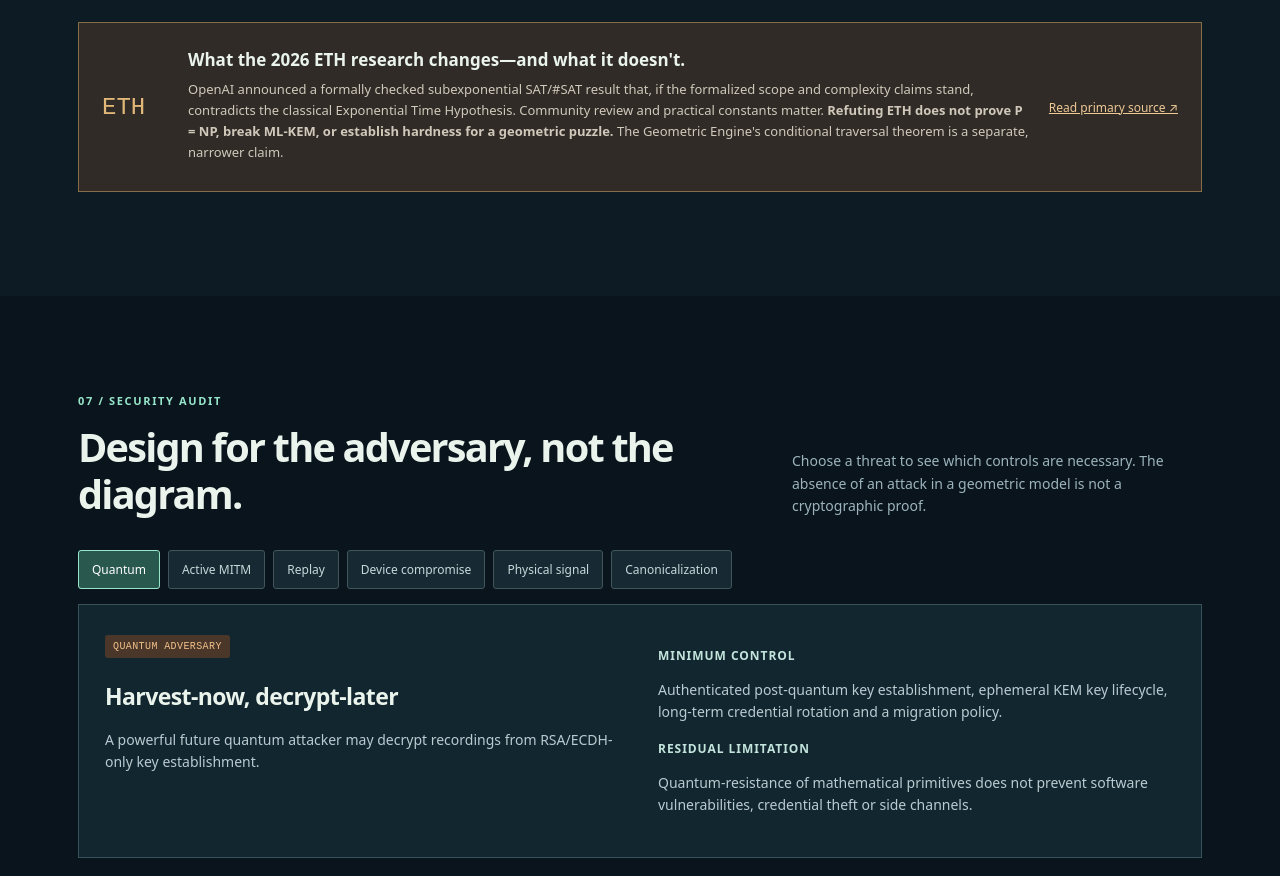
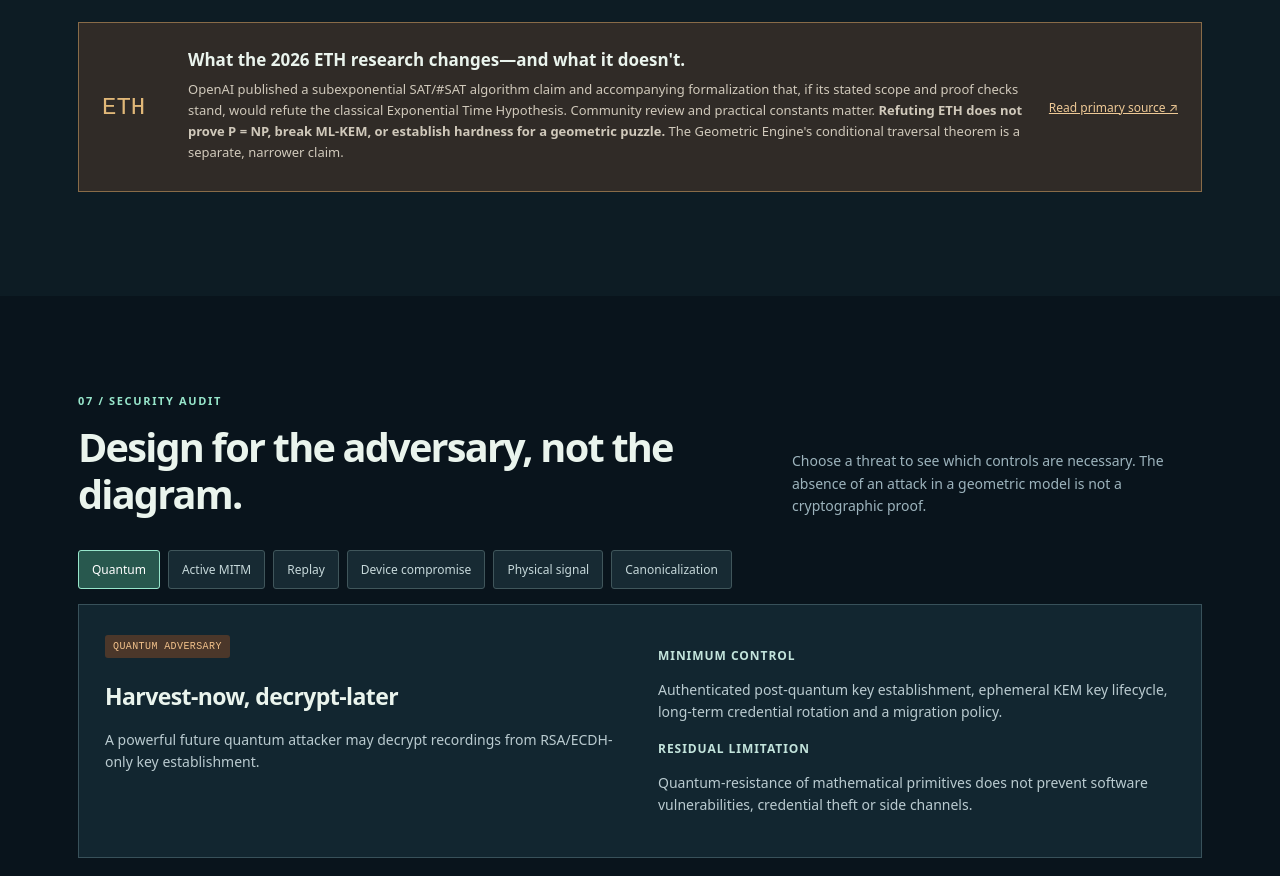
Before and after one commit to BioChainAI/Geometric-Labs, a plain HTML site: page site/geocubit-crypto/index.html in a window 1280 px wide. Shown: the part 6124-7000 px from the top of the page. Drawn offline with Linux system fonts and the light colour scheme.

Commit message:
docs(site): qualify ETH research claim and link primary preprint

```diff
--- a/site/geocubit-crypto/index.html
+++ b/site/geocubit-crypto/index.html
@@ -142,7 +142,7 @@
     <article class="frontier-card"><span class="tag amber">HEURISTIC / COST</span><div class="frontier-icon">∮</div><h3>Forced simulation</h3><p>Commit to sequential geometric state transitions as a possible work-cost or anti-spam mechanism. Fast-forward, precomputation and parallel shortcuts must be investigated.</p><small>Test: work-depth lower bounds, CPU/GPU baselines and quantum speedups.</small></article>
     <article class="frontier-card"><span class="tag amber">EXPERIMENTAL / CHANNEL</span><div class="frontier-icon">∿</div><h3>Longitudinal waves</h3><p>Acoustic carriers may embed authenticated symbols, calibration beacons or auxiliary channel measurements; they remain observable, spoofable, replayable and jammable.</p><small>Test: BER, SNR, replay, multipath and eavesdropper location.</small></article>
   </div>
-  <div class="eth-strip"><span class="eth-glyph">ETH</span><div><h3>What the 2026 ETH research changes—and what it doesn't.</h3><p>OpenAI announced a formally checked subexponential SAT/#SAT result that, if the formalized scope and complexity claims stand, contradicts the classical Exponential Time Hypothesis. Community review and practical constants matter. <strong>Refuting ETH does not prove P = NP, break ML-KEM, or establish hardness for a geometric puzzle.</strong> The Geometric Engine's conditional traversal theorem is a separate, narrower claim.</p></div><a href="https://openai.com/index/building-scientific-understanding-with-academic-communities/">Read primary source ↗</a></div>
+  <div class="eth-strip"><span class="eth-glyph">ETH</span><div><h3>What the 2026 ETH research changes—and what it doesn't.</h3><p>OpenAI published a subexponential SAT/#SAT algorithm claim and accompanying formalization that, if its stated scope and proof checks stand, would refute the classical Exponential Time Hypothesis. Community review and practical constants matter. <strong>Refuting ETH does not prove P = NP, break ML-KEM, or establish hardness for a geometric puzzle.</strong> The Geometric Engine's conditional traversal theorem is a separate, narrower claim.</p></div><a href="https://github.com/openai/math/tree/main/preprints/The-Exponential-Time-Hypothesis-is-False-October-25-2026">Read primary source ↗</a></div>
 </div></section>
 <section id="security" class="section layout" aria-labelledby="security-title">
   <div class="section-head"><div><div class="eyebrow">07 / SECURITY AUDIT</div><h2 id="security-title">Design for the adversary, not the diagram.</h2></div><p>Choose a threat to see which controls are necessary. The absence of an attack in a geometric model is not a cryptographic proof.</p></div>
```
